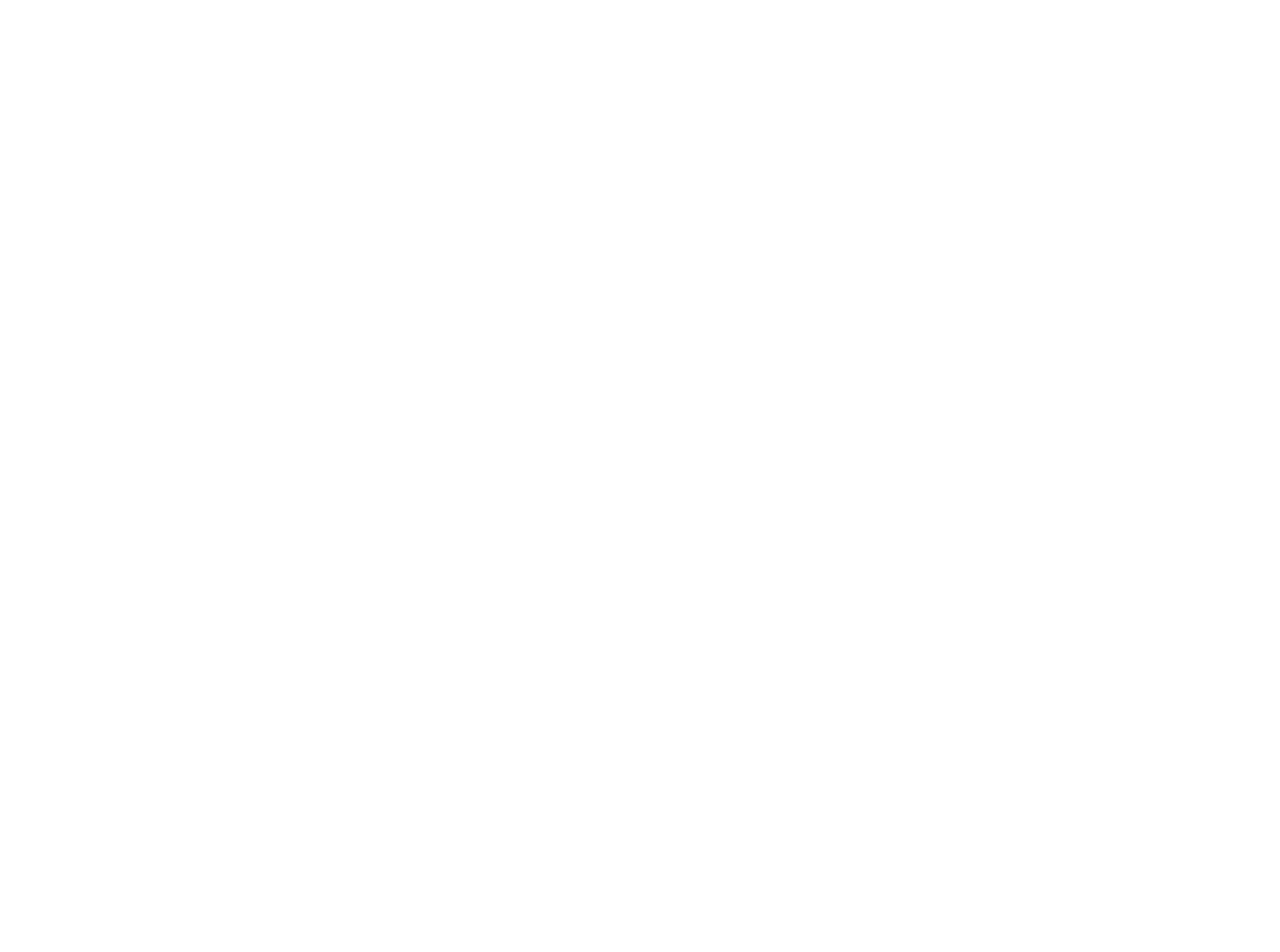
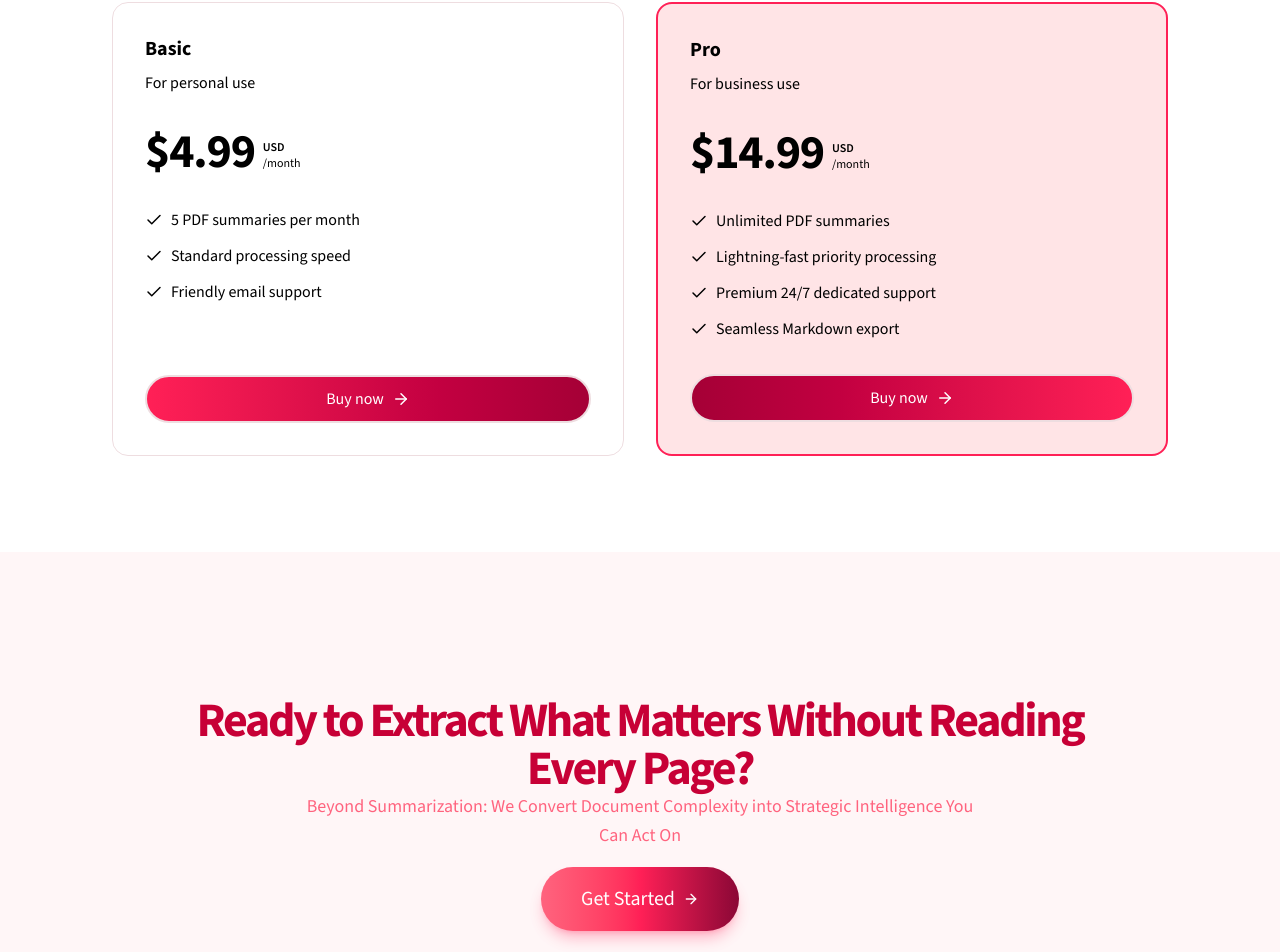
Before and after one commit to vipulsc/projekt-necto, a Next.js app: page / in a window 1280 px wide. Shown: the part 1779-2731 px from the top of the page. Before the commit the page ends 1701 px from the top, so only its background shows below. Built offline with nearby package versions, Linux system fonts and the light colour scheme.

Commit message:
Landing-Page-Done

```diff
--- a/app/page.tsx
+++ b/app/page.tsx
@@ -1,5 +1,7 @@
+import CTASection from "@/components/home/ctaSection";
 import DemoSection from "@/components/home/demoSection";
 import HeroSection from "@/components/home/heroSection";
+import PricingSection from "@/components/home/pricingSection";
 import Working from "@/components/home/working";
 import BgGradient from "@/components/styling-component/bgGradient";
 import { Button } from "@/components/ui/button";
@@ -12,10 +14,9 @@
         <HeroSection />
         <DemoSection />
         <Working />
+        <PricingSection />
+        <CTASection />
       </div>
-
-      {/* <PricingSection /> */}
-      {/* <CTASection /> */}
     </div>
   );
 }
--- /dev/null
+++ b/components/home/ctaSection.tsx
@@ -0,0 +1,43 @@
+import Link from "next/link";
+import { Button } from "../ui/button";
+import { ArrowRight } from "lucide-react";
+
+const CTASection = () => {
+  return (
+    <section className="bg-rose-50/60 py-12 ">
+      <div className="py-12 lg:py-24 max-w-5xl mx-auto px-4 sm:px-6 lg:px-8">
+        <div className="flex flex-col items-center justify-center space-y-4 text-center">
+          <div>
+            <h2 className="text-3xl  font-bold text-rose-700 max-w-5xl mx-auto tracking-tighter sm:text-4xl md:text-5xl ">
+              Ready to Extract What Matters Without Reading Every Page?
+            </h2>
+            <p className="mx-auto max-w-2xl text-rose-400 md:text-xl/relaxed lg:text-base/relaxed xl:text-lg/relaxed dark:text-rose-300">
+              Beyond Summarization: We Convert Document Complexity into
+              Strategic Intelligence You Can Act On
+            </p>
+          </div>
+          <div className="flex flex-col items-center justify-center  min-[400px]:flex-row gap-2">
+            <div className="">
+              <Button
+                variant={"link"}
+                className="text-white text-base sm:text-lg lg:text-xl
+		rounded-full px-6 sm:px-8 lg:px-10 py-6 sm:py-7 lg:py-8
+		bg-gradient-to-l from-rose-900 via-rose-500 to-rose-400
+		hover:bg-gradient-to-r hover:from-rose-900 hover:via-rose-500 hover:to-rose-400
+		shadow-lg shadow-rose-500/30 hover:shadow-rose-500/40 transition-all duration-300
+		no-underline hover:no-underline"
+              >
+                <Link href="/#pricing" className="flex gap-2 items-center">
+                  <span>Get Started</span>
+                  <ArrowRight className="animate-pulse" />
+                </Link>
+              </Button>
+            </div>
+          </div>
+        </div>
+      </div>
+    </section>
+  );
+};
+
+export default CTASection;
--- /dev/null
+++ b/components/home/pricingSection.tsx
@@ -0,0 +1,115 @@
+import Link from "next/link";
+import { cn } from "@/lib/utils";
+import { ArrowRightIcon, CheckIcon } from "lucide-react";
+type priceType = {
+  name: string;
+  price: number;
+  description: string;
+  items: string[];
+  paymentLink: string;
+  priceId: string;
+  id: string;
+};
+
+const plans: priceType[] = [
+  {
+    id: "basic",
+    name: "Basic",
+    price: 4.99,
+    description: "For personal use",
+    items: [
+      "5 PDF summaries per month",
+      "Standard processing speed",
+      "Friendly email support",
+    ],
+    paymentLink: "",
+    priceId: "",
+  },
+  {
+    id: "pro",
+    name: "Pro",
+    price: 14.99,
+    description: "For business use",
+    items: [
+      "Unlimited PDF summaries",
+      "Lightning-fast priority processing",
+      "Premium 24/7 dedicated support",
+      "Seamless Markdown export",
+    ],
+    paymentLink: "",
+    priceId: "",
+  },
+];
+const PricingCard = ({
+  name,
+  price,
+  description,
+  items,
+  id,
+  paymentLink,
+}: priceType) => {
+  return (
+    <div className="relative w-full max-w-lg hover:scale-105 transition-all duration-300">
+      <div
+        className={cn(
+          "relative flex flex-col h-full gap-4 lg:gap-8 z-10 p-8 rounded-2xl border-[1px] border-base-content/20",
+          id === "pro" && "border-rose-500 gap-5 border-2 bg-rose-100"
+        )}
+      >
+        <div className="flex items-center justify-between gap-4">
+          <div>
+            <p className="text-lg lg:text-xl font-bold capitalize">{name}</p>
+            <p className="text-base-content/80 mt-2">{description}</p>
+          </div>
+        </div>
+        <div className="flex gap-2 ">
+          <p className="text-5xl tracking-tight font-extrabold">${price}</p>
+          <div className="flex flex-col justify-end mb-[4px]">
+            <p className="text-xs uppercase font-semibold">USD</p>
+            <p className="text-xs">/month</p>
+          </div>
+        </div>
+        <div className="space-y-2.5 leading-relaxed text-base flex-1">
+          {items.map((item, index) => (
+            <li key={index} className="flex items-center gap-2">
+              <CheckIcon size={18}></CheckIcon>
+              <span>{item}</span>
+            </li>
+          ))}
+        </div>
+        <div className="space-y-2 flex justify-center w-full">
+          <Link
+            href={paymentLink}
+            className={cn(
+              "w-full rounded-full flex items-center justify-center gap-2 bg-gradient-to-r from-rose-500 to-rose-800 hover:from-rose-800 hover:to-rose-500  text-white border-2 py-2.5 ",
+              id === "pro" &&
+                "bg-gradient-to-r hover:from-rose-500 hover:to-rose-800 from-rose-800 to-rose-500"
+            )}
+          >
+            Buy now <ArrowRightIcon size={18}></ArrowRightIcon>
+          </Link>
+        </div>
+      </div>
+    </div>
+  );
+};
+
+const PricingSection = () => {
+  return (
+    <section className="relative overflow-hidden pb-24" id="pricing">
+      <div className="py-8 lg:py-12 max-w-5xl mx-auto px-4 sm:px-6 lg:px-8 pt-7 lg:pt-7"></div>
+      <div className="flex justify-center items-center w-full pb-12">
+        <h2 className="text-xl uppercase font-bold mb-8 text-rose-500">
+          Pricing
+        </h2>
+      </div>
+      <div className="relative flex justify-center flex-col lg:flex-row items-center lg:items-stretch gap-8 px-4 sm:px-6 lg:px-12">
+        {plans.map((plan) => (
+          <PricingCard key={plan.id} {...plan} />
+        ))}
+      </div>
+    </section>
+  );
+};
+
+export default PricingSection;
--- a/components/home/working.tsx
+++ b/components/home/working.tsx
@@ -55,8 +55,8 @@
         </div>
         <div className="grid grid-cols-1 md:grid-cols-3 gap-8 max-w-6xl mx-auto relative">
           {steps.map((step, index) => (
-            <div className="relative flex items-stretch">
-              <StepItem key={index} {...step} />
+            <div className="relative flex items-stretch" key={index}>
+              <StepItem {...step} />
               {index < steps.length - 1 && (
                 <div className="hidden md:block absolute top-1/2 -right-4 transform -translate-y-1/2 z-10">
                   <MoveRight
```
